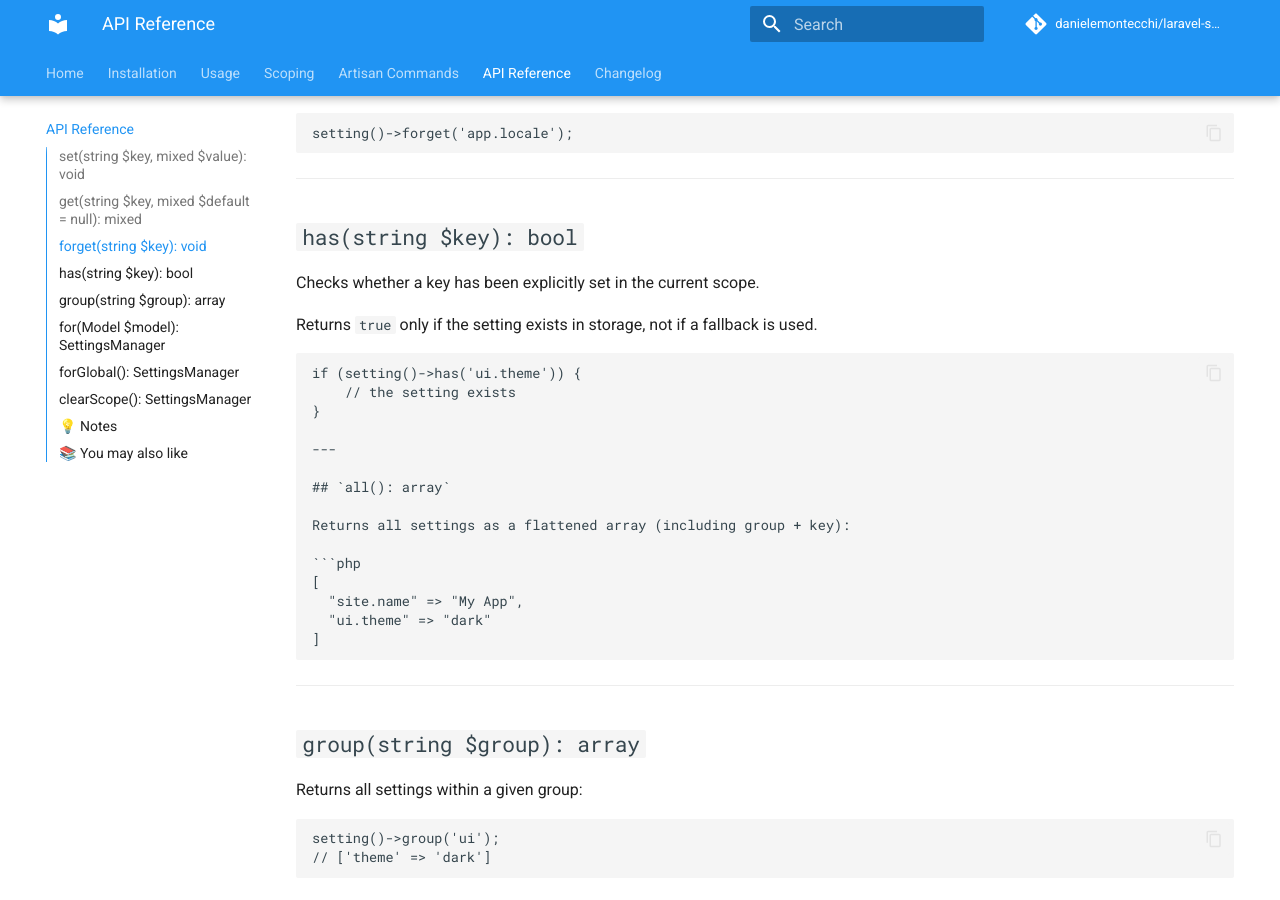
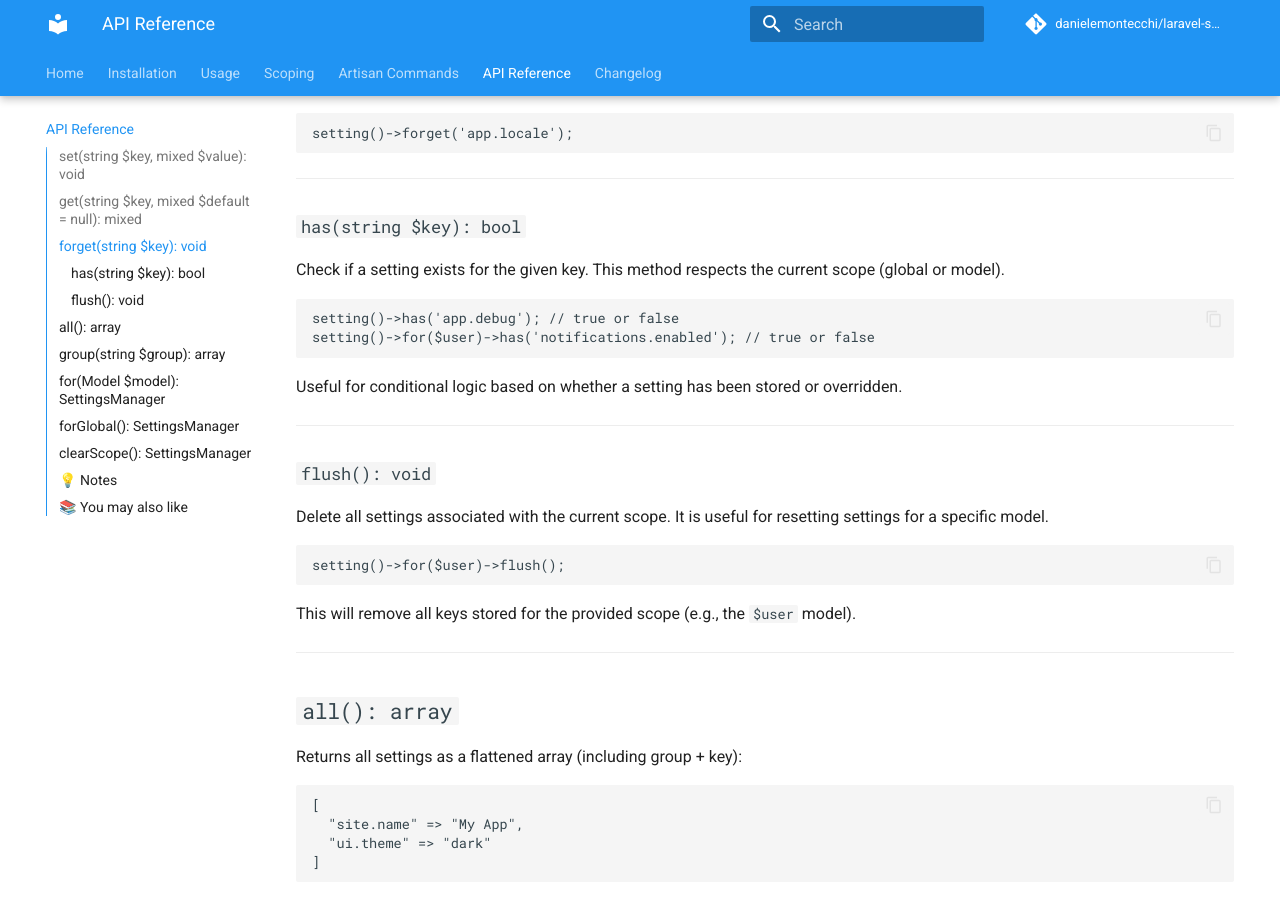
Before and after one commit to danielemontecchi/laravel-scoped-settings, an MkDocs documentation site: the page built from docs/api.md, in a window 1280 px wide and 900 px high, scrolled down 763 px. Built offline with MkDocs 1.6.1 and Material for MkDocs 9.7.7, drawn with Linux system fonts in a browser that asks for light colours; comment, search, counter and statistics services are not loaded; the version menu is left out.

Commit message:
feat #10: added flush() to delete all scoped settings for a model

````diff
--- a/docs/api.md
+++ b/docs/api.md
@@ -36,16 +36,28 @@ setting()->forget('app.locale');
 
 ---
 
-## `has(string $key): bool`
+### `has(string $key): bool`
 
-Checks whether a key has been explicitly set in the current scope.
-
-Returns `true` only if the setting exists in storage, not if a fallback is used.
+Check if a setting exists for the given key. This method respects the current scope (global or model).
 
 ```php
-if (setting()->has('ui.theme')) {
-    // the setting exists
-}
+setting()->has('app.debug'); // true or false
+setting()->for($user)->has('notifications.enabled'); // true or false
+```
+
+Useful for conditional logic based on whether a setting has been stored or overridden.
+
+---
+
+### `flush(): void`
+
+Delete all settings associated with the current scope. It is useful for resetting settings for a specific model.
+
+```php
+setting()->for($user)->flush();
+```
+
+This will remove all keys stored for the provided scope (e.g., the `$user` model).
 
 ---
 
````
Also changed, not shown: CHANGELOG.md (+6 -9 lines), docs/changelog.md (+5 -14 lines), docs/usage.md (+10 -5 lines), 2 other files.
